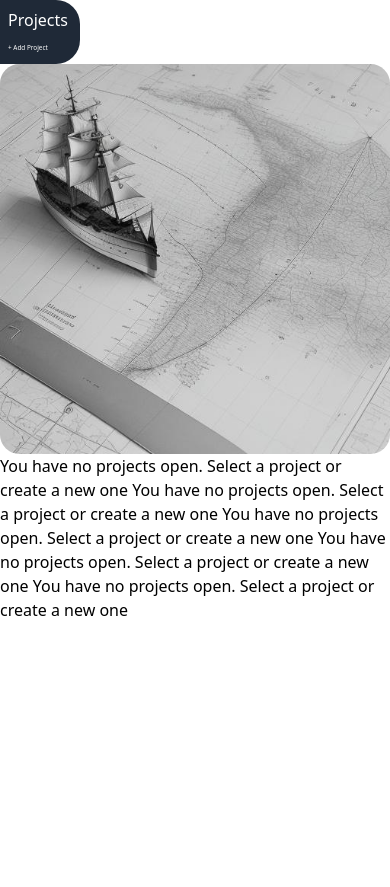
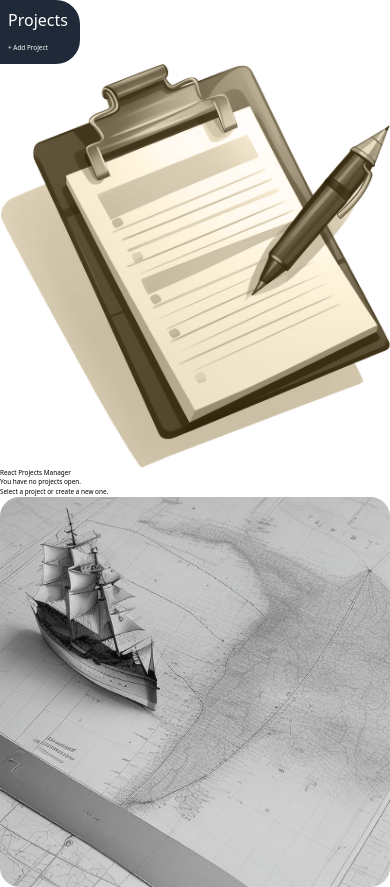
Before and after one commit to thegroosalugg/06-ProjectManager, a React (Vite) app: page / in a window 390 px wide. Before the commit the page ends 844 px from the top, so only its background shows below. Built offline with nearby package versions, Linux system fonts and the light colour scheme.

Commit message:
updated homepage content and responsiveness

```diff
--- a/src/components/Homepage.jsx
+++ b/src/components/Homepage.jsx
@@ -4,6 +4,7 @@ import image02 from "../assets/image-02.jpg";
 import image03 from "../assets/image-03.jpg";
 import image04 from "../assets/image-04.jpg";
 import image05 from "../assets/image-05.jpg";
+import logo from "../assets/logo.png";
 
 const images = [image01, image02, image03, image04, image05];
 
@@ -21,18 +22,21 @@ export default function Homepage() {
 
   return (
     <>
+      <div className="flex flex-col text-stone-900 ml-20 md:my-20 md:min-w-60 xl:my-auto text-center">
+        <img
+          src={logo}
+          alt="logo"
+          className="w-16 h-16 object-contain md:mt-20 mx-auto"
+        />
+        <h2 className="text-xxs md:text-2xl font-bold uppercase my:10 md:my-10">React Projects Manager</h2>
+        <p className="md:mb-10 text-xxs md:text-base">You have no projects open.</p>
+        <p className="mb-10 text-xxs md:text-base">Select a project or create a new one.</p>
+      </div>
       <img
         src={images[currentImage]}
         alt="wallpaper"
-        className="ml-10 md:ml-20 mr-5 md:mr-10 my-auto border-2 border-stone-400"
+        className="mx-20 my-auto border-2 border-stone-400"
       />
-      <p className="flex flex-col max-w-40 text-stone-900 text-justify my-auto text-xs md:text-base mr-10">
-        You have no projects open. Select a project or create a new one You have
-        no projects open. Select a project or create a new one You have no
-        projects open. Select a project or create a new one You have no projects
-        open. Select a project or create a new one You have no projects open.
-        Select a project or create a new one
-      </p>
     </>
   );
 }
```
Also changed, not shown: src/assets/logo.png (renamed from public/logo.png).
